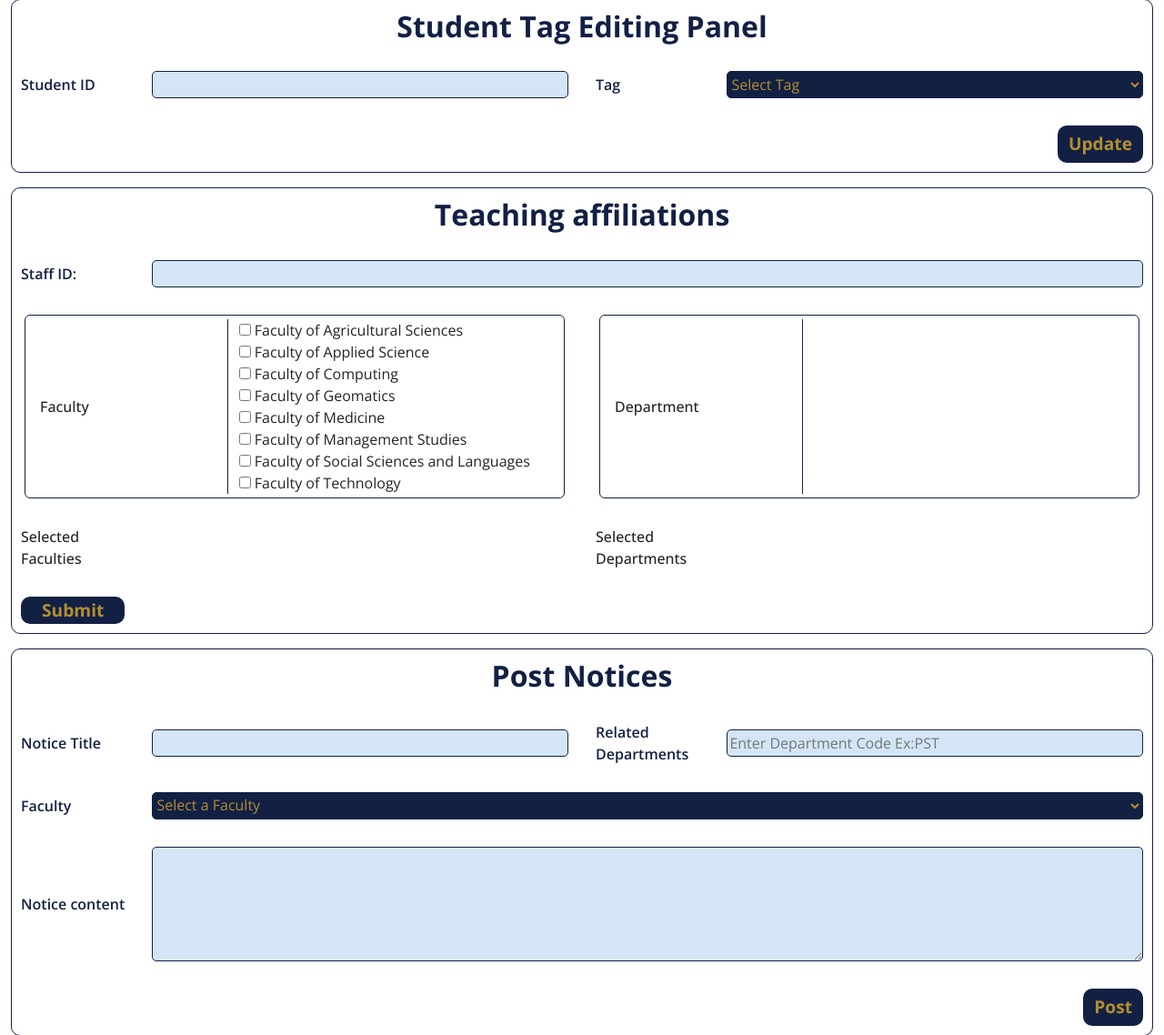
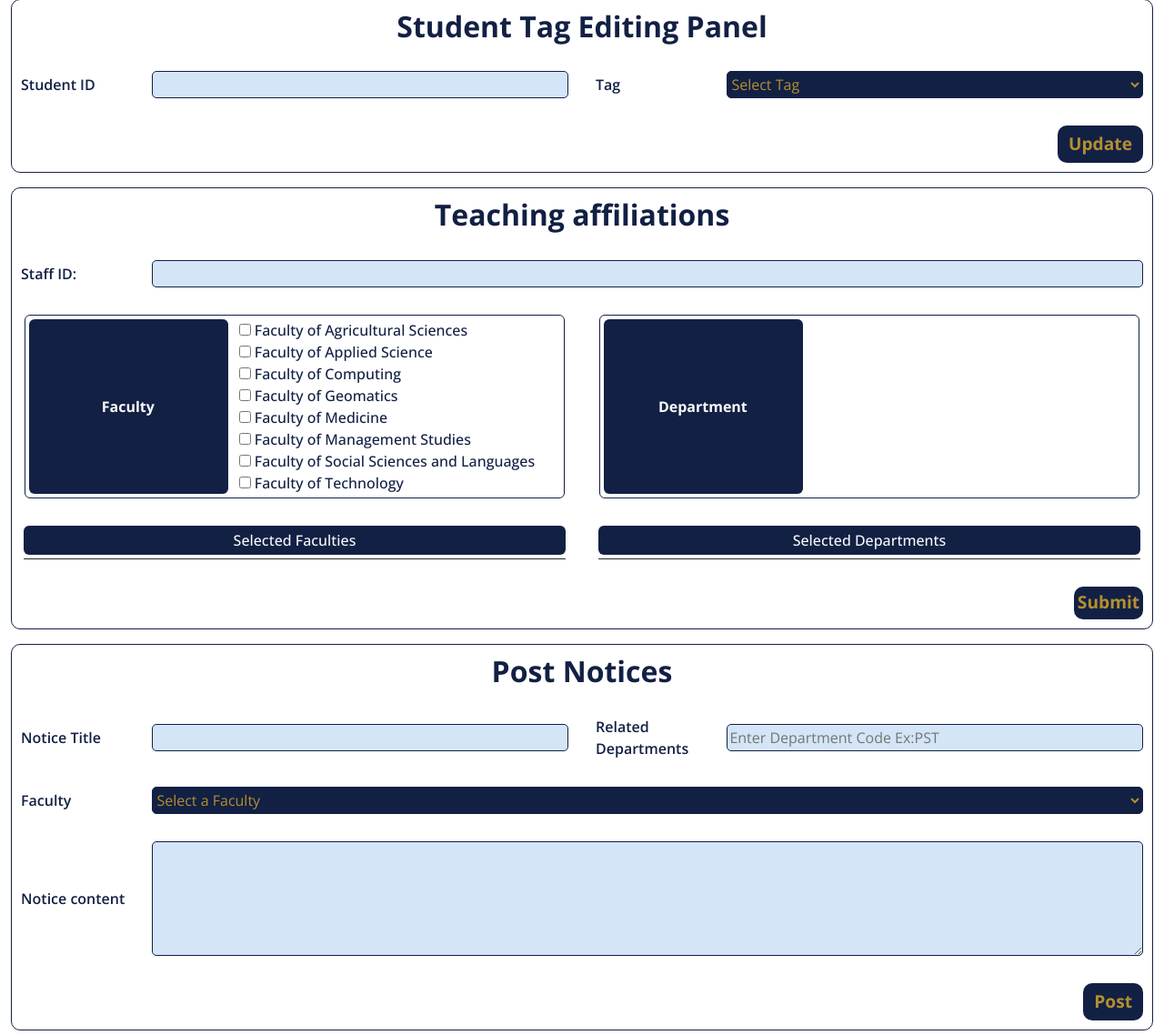
Before and after one commit to FahadhCodes/leoInternationalUniversitySystem, a PHP site: page /admin/landningPage.php in a window 1280 px wide. Shown: the part 17-1155 px from the top of the page at 91% size. Run offline with PHP 8.4, Linux system fonts and the light colour scheme; data comes from the database, SQL or seed files in the repository.

Commit message:
!fix: lectures Teaching affiliations feature completed...

```diff
--- a/JavaScript/function.js
+++ b/JavaScript/function.js
@@ -349,6 +349,16 @@ const depcheckedBox = [];
 const depNameList = [];
 let faculties = "";
 let departments = "";
+//Checked List UI property--------------------<
+function CheckedListUI_property(nameList) {
+  let str = "";
+  nameList.forEach((item) => {
+    console.info("UI function execuring...");
+    str += `<span class='badge tradi-blue1-border text-dark m-1 fw-medium'>${item}</span>`;
+  });
+  return str;
+}
+//Checked List UI property--------------------<
 //created for store checked box
 function storingCheckedBoxes(
   allcheckBoxesarr,
@@ -366,7 +376,7 @@ function storingCheckedBoxes(
         nameList.splice(nameList.indexOf(aCheckBox.name), 1);
       }
       console.log("Debugging: ", checkedBoxesArr);
-      modifyingDom.innerHTML = nameList.join("<br>");
+      modifyingDom.innerHTML = CheckedListUI_property(nameList);
     });
   });
 }
@@ -382,7 +392,7 @@ function departmentCheckBox(checkBox) {
         container.innerHTML += `
           <div class="checkBox">
             <input class="selDep" type="checkbox" name="${item.department_name}" id="${item.department_id}" value="${item.department_id}">
-            <label for="${item.department_id}">${item.department_name}</label>
+            <label class='tradi-blue1 fw-medium' for="${item.department_id}">${item.department_name}</label>
           </div>
         `;
       });
@@ -422,11 +432,11 @@ faccheckBoxs.forEach((checkBox) => {
               depNameList.splice(depNameList.indexOf(item.department_name), 1);
               //refreshing and displaying
               document.querySelector(".selc.dep").innerHTML =
-                depNameList.join("<br>");
+                CheckedListUI_property(depNameList);
               faculties = faccheckedBox.join("|");
               departments = depcheckedBox.join("|");
               console.log(
-                "A list of departments eliminated based on unchecked faculties:",
+                "A list of departments after elimination based on unchecked faculties:",
                 depcheckedBox,
               );
             }
--- a/admin/landningPage.php
+++ b/admin/landningPage.php
@@ -77,7 +77,7 @@ if (!empty($_SESSION['message'])) {
         <input type="text" name="stf" id="stf" class="stfId">
 
         <div class="tradi-blue1-border mx-1 p-1 rounded checkBoxContainers row">
-          <span class="d-flex align-items-center fw-medium col">Faculty</span>
+          <span class="d-flex align-items-center justify-content-center text-light tradi-blue1-bg rounded fw-bold col">Faculty</span>
           <div class="checkBoxContent row align-items-center col-8">
             <?php
             $selectQuery = "SELECT `faculty_id`, `facultyName` FROM `faculty`";
@@ -86,7 +86,7 @@ if (!empty($_SESSION['message'])) {
               echo "
                       <div class='checkBox'>
                           <input type='checkbox' name='{$row['facultyName']}' id={$row['faculty_id']}   class='CheckBoX' value={$row['faculty_id']}>
-                          <label for={$row['faculty_id']}>{$row['facultyName']}</label>
+                          <label class='tradi-blue1 fw-medium' for={$row['faculty_id']}>{$row['facultyName']}</label>
                       </div>
                   ";
             }
@@ -95,32 +95,25 @@ if (!empty($_SESSION['message'])) {
         </div>
 
         <div class="tradi-blue1-border mx-1 p-1 rounded checkBoxContainers row">
-          <span class="d-flex align-items-center fw-medium col">Department</span>
+          <span class="d-flex align-items-center justify-content-center text-light tradi-blue1-bg rounded fw-bold col">Department</span>
           <div class="checkBoxContent dep row align-items-center col-8">
           </div>
         </div>
 
-        <span class="d-flex align-items-center fw-medium">Selected Faculties</span>
-        <div class="selc fac">
+        <div class="selectedArea row">
+          <span class="d-flex align-items-center justify-content-center p-1 mb-1 fw-medium col-12 tradi-blue1-bg text-light rounded">Selected Faculties</span>
+          <div class="selc fac tradi-blue1-border rounded">
+          </div>
         </div>
 
-        <span class="d-flex align-items-center fw-medium">Selected Departments</span>
-        <div class="selc dep">
+        <div class="selectedArea row">
+          <span class="d-flex align-items-center justify-content-center p-1 mb-1 fw-medium col-12 tradi-blue1-bg text-light rounded">Selected Departments</span>
+          <div class="selc dep tradi-blue1-border rounded">
+          </div>
         </div>
 
         <button type="button" class="facDepSubmit generalButton">Submit</button>
       </div>
-      <?php
-      $stdID = $tag = "";
-      if (isset($_POST['submit-A'])) {
-        $stdID = $_POST['stdID'];
-        if ($tag = $_POST['tag']) {
-          $updateQuery = "UPDATE `studentaccount` SET `tag`='$tag' WHERE `stdID`='$stdID'";
-          mysqli_query($con, $updateQuery);
-          notify($message = ["success" => strtoupper("Student tag Updated")], "success");
-        }
-      }
-      ?>
     </form>
     <form action="" method="post" class="my-3 NOTICE">
       <div class="formContainer notice">
--- a/style.css
+++ b/style.css
@@ -431,6 +431,21 @@ button[type="submit"].submit-A.delete {
 }
 .checkBoxContainers > span {
   border-right: 1px solid var(--color1);
+}
+.selectedArea {
+  grid-column: span 2;
+  margin-inline: 0.2em;
+  display: inline;
+}
+.selc {
+  border: none;
+  border-top: 1px solid;
+}
+.facDepSubmit {
+  grid-column-start: 4;
+  display: inline;
+  justify-self: end;
+  padding: 0.2em;
 }
 /* Uni-WebSite */
 
```
